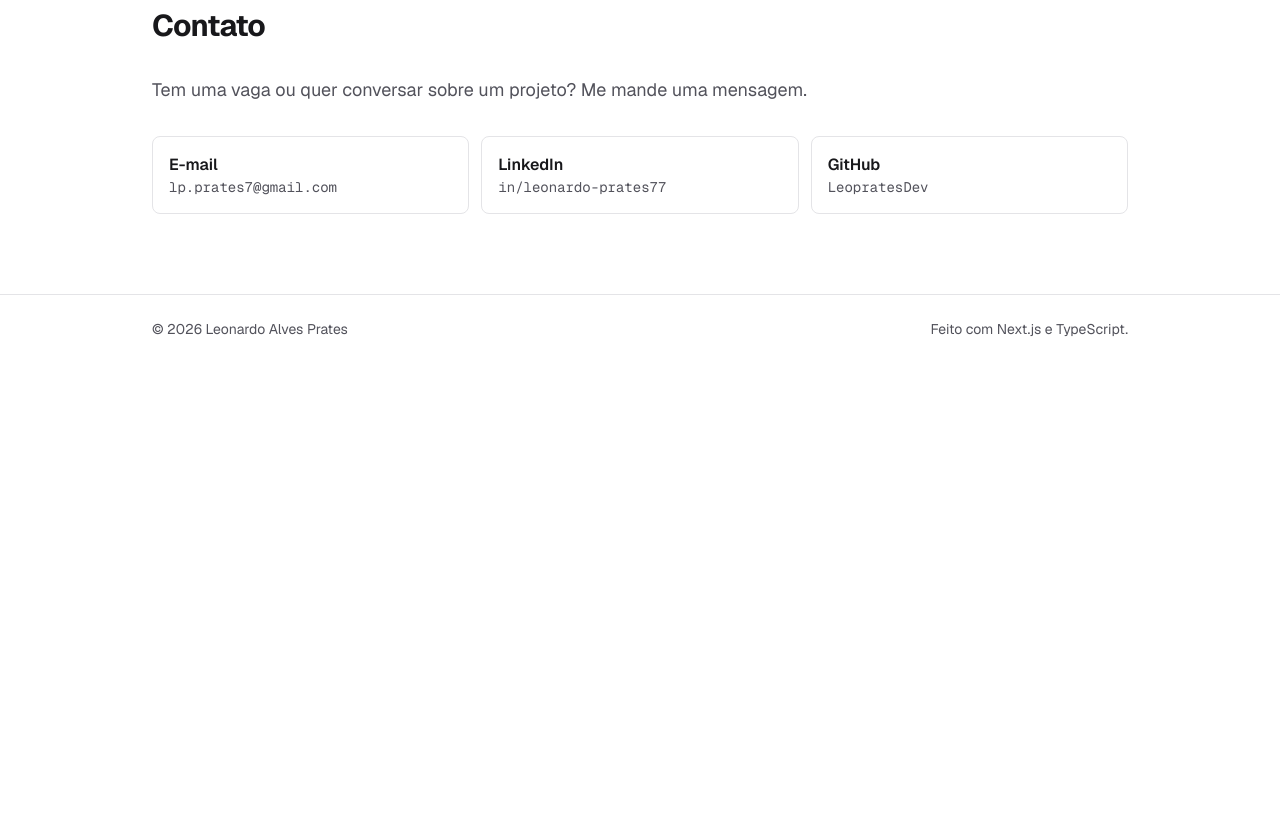
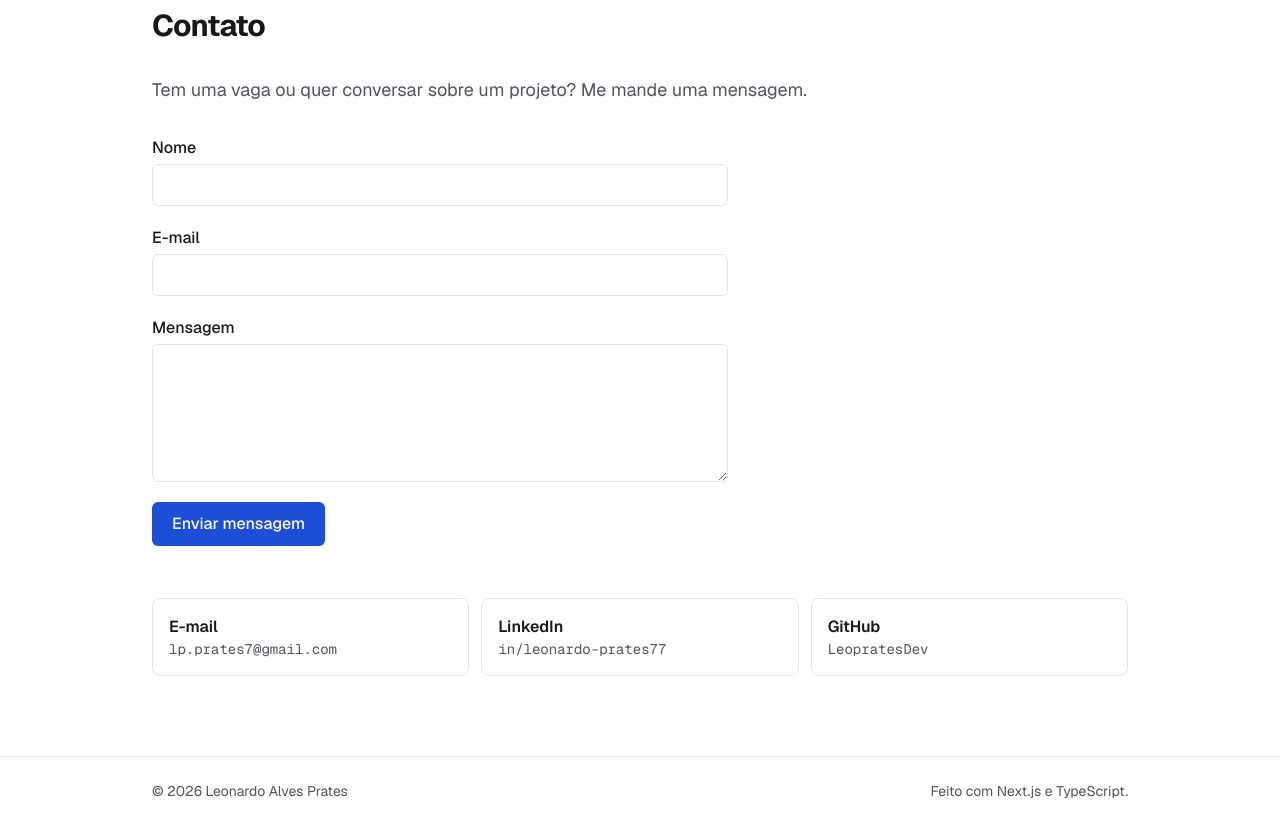
Before and after one commit to LeopratesDev/portfolio, a Next.js app: page / in a window 1280 px wide. Shown: the part 3140-3965 px from the top of the page. Before the commit the page ends 3503 px from the top, so only its background shows below. Built offline with nearby package versions, Linux system fonts and the light colour scheme.

Commit message:
feat(contact): add accessible contact form with aria-live feedback
Co-Authored-By: Claude Opus 5.5 <noreply@anthropic.com>

```diff
--- a/src/app/globals.css
+++ b/src/app/globals.css
@@ -15,6 +15,8 @@
   --border: #e4e4e7;
   --accent: #1d4ed8;
   --accent-fg: #ffffff;
+  --error: #b91c1c;
+  --success: #15803d;
 }
 
 @media (prefers-color-scheme: dark) {
@@ -27,6 +29,8 @@
     --border: #27304a;
     --accent: #93c5fd;
     --accent-fg: #0b0f19;
+    --error: #fca5a5;
+    --success: #86efac;
   }
 }
 
@@ -39,6 +43,8 @@
   --border: #27304a;
   --accent: #93c5fd;
   --accent-fg: #0b0f19;
+  --error: #fca5a5;
+  --success: #86efac;
 }
 
 @theme inline {
@@ -49,6 +55,8 @@
   --color-border: var(--border);
   --color-accent: var(--accent);
   --color-accent-fg: var(--accent-fg);
+  --color-error: var(--error);
+  --color-success: var(--success);
   --font-sans: var(--font-geist-sans);
   --font-mono: var(--font-geist-mono);
 }
--- /dev/null
+++ b/src/components/contact/ContactForm.tsx
@@ -0,0 +1,175 @@
+"use client";
+
+import { useRef, useState } from "react";
+import {
+  contactSchema,
+  fieldErrors,
+  HONEYPOT_FIELD,
+  type ContactErrorCode,
+  type ContactField,
+} from "@/lib/contactSchema";
+
+export type ContactFormLabels = {
+  name: string;
+  email: string;
+  message: string;
+  submit: string;
+  sending: string;
+  success: string;
+  fixErrors: string;
+  errors: Record<ContactErrorCode, string>;
+  server: Record<"rate_limited" | "not_configured" | "generic", string>;
+};
+
+type Status =
+  { kind: "idle" } | { kind: "sending" } | { kind: "success" } | { kind: "error"; message: string };
+
+const FIELDS: ContactField[] = ["name", "email", "message"];
+
+/**
+ * Client Component: precisa de estado (erros, "enviando") e de eventos.
+ * É a maior ilha de JS da página; o resto continua Server Component.
+ */
+export function ContactForm({ labels }: { labels: ContactFormLabels }) {
+  const [errors, setErrors] = useState<Partial<Record<ContactField, ContactErrorCode>>>({});
+  const [status, setStatus] = useState<Status>({ kind: "idle" });
+  const formRef = useRef<HTMLFormElement>(null);
+
+  function focusFirstInvalid(invalid: Partial<Record<ContactField, unknown>>) {
+    const first = FIELDS.find((f) => invalid[f]);
+    if (first) formRef.current?.querySelector<HTMLElement>(`[name="${first}"]`)?.focus();
+  }
+
+  async function handleSubmit(event: React.FormEvent<HTMLFormElement>) {
+    event.preventDefault();
+    const form = event.currentTarget;
+    const data = Object.fromEntries(new FormData(form)) as Record<string, string>;
+
+    // 1ª validação no cliente: retorno imediato, sem ida ao servidor.
+    const parsed = contactSchema.safeParse(data);
+    if (!parsed.success) {
+      const invalid = fieldErrors(parsed.error);
+      setErrors(invalid);
+      setStatus({ kind: "error", message: labels.fixErrors });
+      focusFirstInvalid(invalid);
+      return;
+    }
+
+    setErrors({});
+    setStatus({ kind: "sending" });
+
+    try {
+      const response = await fetch("/api/contact", {
+        method: "POST",
+        headers: { "Content-Type": "application/json" },
+        body: JSON.stringify({ ...parsed.data, [HONEYPOT_FIELD]: data[HONEYPOT_FIELD] ?? "" }),
+      });
+      const result = (await response.json().catch(() => ({}))) as {
+        error?: string;
+        fields?: Partial<Record<ContactField, ContactErrorCode>>;
+      };
+
+      if (response.ok) {
+        form.reset();
+        setStatus({ kind: "success" });
+        return;
+      }
+      if (result.error === "validation" && result.fields) {
+        setErrors(result.fields);
+        setStatus({ kind: "error", message: labels.fixErrors });
+        focusFirstInvalid(result.fields);
+        return;
+      }
+      const key =
+        result.error === "rate_limited" || result.error === "not_configured"
+          ? result.error
+          : "generic";
+      setStatus({ kind: "error", message: labels.server[key] });
+    } catch {
+      setStatus({ kind: "error", message: labels.server.generic });
+    }
+  }
+
+  const inputClass =
+    "mt-1 block w-full rounded-md border border-border bg-bg px-3 py-2 text-fg aria-[invalid=true]:border-error";
+
+  function fieldProps(field: ContactField) {
+    const error = errors[field];
+    return {
+      id: `contact-${field}`,
+      name: field,
+      "aria-invalid": error ? true : undefined,
+      "aria-describedby": error ? `contact-${field}-error` : undefined,
+      className: inputClass,
+    } as const;
+  }
+
+  function fieldError(field: ContactField) {
+    const error = errors[field];
+    if (!error) return null;
+    return (
+      <p id={`contact-${field}-error`} className="mt-1 text-sm text-error">
+        {labels.errors[error]}
+      </p>
+    );
+  }
+
+  return (
+    // noValidate: usamos nossas mensagens (traduzidas e consistentes) em vez das do navegador.
+    <form ref={formRef} onSubmit={handleSubmit} noValidate className="max-w-xl space-y-5">
+      <div>
+        <label htmlFor="contact-name" className="font-medium">
+          {labels.name}
+        </label>
+        <input type="text" autoComplete="name" {...fieldProps("name")} />
+        {fieldError("name")}
+      </div>
+
+      <div>
+        <label htmlFor="contact-email" className="font-medium">
+          {labels.email}
+        </label>
+        <input type="email" autoComplete="email" inputMode="email" {...fieldProps("email")} />
+        {fieldError("email")}
+      </div>
+
+      <div>
+        <label htmlFor="contact-message" className="font-medium">
+          {labels.message}
+        </label>
+        <textarea rows={5} {...fieldProps("message")} />
+        {fieldError("message")}
+      </div>
+
+      {/* Honeypot: fora da tela, fora do Tab e escondido de leitores de tela. Bots preenchem. */}
+      <div aria-hidden="true" className="absolute -left-[9999px] h-px w-px overflow-hidden">
+        <label htmlFor={`contact-${HONEYPOT_FIELD}`}>Website</label>
+        <input
+          id={`contact-${HONEYPOT_FIELD}`}
+          name={HONEYPOT_FIELD}
+          type="text"
+          tabIndex={-1}
+          autoComplete="off"
+        />
+      </div>
+
+      <button
+        type="submit"
+        disabled={status.kind === "sending"}
+        className="inline-flex min-h-11 items-center justify-center rounded-md bg-accent px-5 py-2.5 font-medium text-accent-fg hover:opacity-90 disabled:opacity-60"
+      >
+        {status.kind === "sending" ? labels.sending : labels.submit}
+      </button>
+
+      {/* Região sempre presente: leitores de tela anunciam quando o texto muda. */}
+      <p
+        role="status"
+        aria-live="polite"
+        className={status.kind === "error" ? "text-error" : "text-success"}
+      >
+        {status.kind === "success" && labels.success}
+        {status.kind === "error" && status.message}
+      </p>
+    </form>
+  );
+}
--- a/src/components/sections/Contact.tsx
+++ b/src/components/sections/Contact.tsx
@@ -1,3 +1,4 @@
+import { ContactForm } from "@/components/contact/ContactForm";
 import { profile } from "@/data/profile";
 import type pt from "@/i18n/pt.json";
 import { Section } from "./Section";
@@ -19,7 +20,9 @@ export function Contact({ t, newTabLabel }: Props) {
   return (
     <Section id="contato" title={t.title}>
       <p className="max-w-2xl text-lg text-muted">{t.intro}</p>
-      {/* O formulário entra aqui na etapa 5. */}
+      <div className="mt-8">
+        <ContactForm labels={t.form} />
+      </div>
       <ul className="mt-8 grid gap-3 sm:grid-cols-3">
         {links.map((link) => (
           <li key={link.href}>
--- a/src/i18n/pt.json
+++ b/src/i18n/pt.json
@@ -63,7 +63,28 @@
     "intro": "Tem uma vaga ou quer conversar sobre um projeto? Me mande uma mensagem.",
     "email": "E-mail",
     "linkedin": "LinkedIn",
-    "github": "GitHub"
+    "github": "GitHub",
+    "form": {
+      "name": "Nome",
+      "email": "E-mail",
+      "message": "Mensagem",
+      "submit": "Enviar mensagem",
+      "sending": "Enviando…",
+      "success": "Mensagem enviada! Respondo em breve.",
+      "fixErrors": "Corrija os campos destacados e tente de novo.",
+      "errors": {
+        "name.min": "Informe seu nome (mínimo de 2 caracteres).",
+        "name.max": "O nome pode ter no máximo 100 caracteres.",
+        "email.invalid": "Informe um e-mail válido, como nome@exemplo.com.",
+        "message.min": "Escreva uma mensagem com pelo menos 10 caracteres.",
+        "message.max": "A mensagem pode ter no máximo 2000 caracteres."
+      },
+      "server": {
+        "rate_limited": "Muitas mensagens em pouco tempo. Tente de novo em alguns minutos.",
+        "not_configured": "O envio está indisponível no momento. Escreva direto para lp.prates7@gmail.com.",
+        "generic": "Não foi possível enviar agora. Tente de novo ou escreva para lp.prates7@gmail.com."
+      }
+    }
   },
   "footer": {
     "rights": "Feito com Next.js e TypeScript."
```
Also changed, not shown: 1 other file (tests, documents, lock files or other folders).
